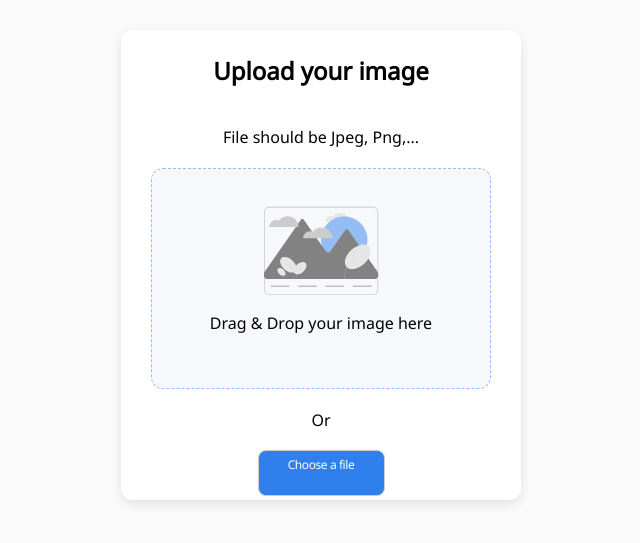
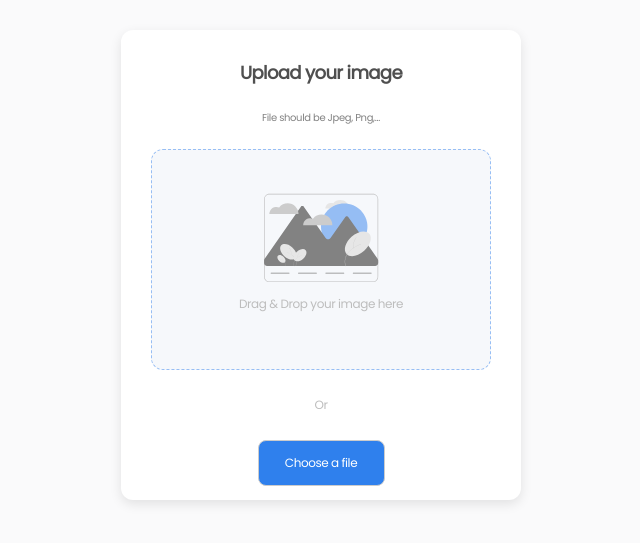
Before and after one commit to fernandobouchet/image-uploader, a React (Vite) app in the folder frontend/: page / in a window 1280 px wide. Shown: the part 143-686 px from the top of the page, without its empty margins (319-959 px from the left). Built offline with nearby package versions, Linux system fonts and the light colour scheme.

Commit message:
Style updates

```diff
--- a/frontend/src/components/Card.tsx
+++ b/frontend/src/components/Card.tsx
@@ -1,16 +1,26 @@
+import check from '../assets/check.svg';
+
 type Props = {
   imageUrl: string;
 };
 
 const Card: React.FC<Props> = ({ imageUrl }) => {
   return (
-    <div id="card">
-      <h2>Upload Successfully!</h2>
-      <img src={imageUrl} alt="" width={340} />
-      <div>
-        <input type="text" defaultValue={imageUrl} disabled />
+    <div className="container">
+      <div className="check-success">
+        <img src={check} alt="" />
+        <h2>Upload Successfully!</h2>
+      </div>
+      <img className="card-img" src={imageUrl} alt="" width={340} />
+      <div className="link-container">
+        <input
+          className="link-input"
+          type="text"
+          defaultValue={imageUrl}
+          disabled
+        />
         <button
-          className="file-upload-button"
+          className="link-button"
           onClick={() => {
             navigator.clipboard.writeText(imageUrl);
           }}
--- a/frontend/src/components/Form.tsx
+++ b/frontend/src/components/Form.tsx
@@ -1,6 +1,5 @@
 import image from '../assets/image.svg';
 import { uploadImage } from '../services/imageService';
-import * as React from 'react';
 
 type Props = {
   setimageUrl: React.Dispatch<React.SetStateAction<undefined | string>>;
@@ -26,9 +25,9 @@ const Form: React.FC<Props> = ({ setimageUrl }) => {
 
   return (
     <>
-      <form id="form">
+      <form className="container">
         <h2>Upload your image</h2>
-        <p>File should be Jpeg, Png,...</p>
+        <p className="form-p">File should be Jpeg, Png,...</p>
         <label
           id="input-label"
           htmlFor="input-file"
@@ -39,10 +38,10 @@ const Form: React.FC<Props> = ({ setimageUrl }) => {
         >
           <div id="drop-img-container">
             <img src={image} alt="" draggable="false" />
-            <p>Drag & Drop your image here</p>
+            <p className="form-p-sub">Drag & Drop your image here</p>
           </div>
         </label>
-        <p>Or</p>
+        <p className="form-p-sub">Or</p>
         <label htmlFor="input-file-label" className="file-upload-button">
           Choose a file
           <input
--- a/frontend/src/index.css
+++ b/frontend/src/index.css
@@ -1,8 +1,17 @@
-@import url('https://fonts.googleapis.com/css2?family=Noto+Sans&display=swap');
+@import url('https://fonts.googleapis.com/css2?family=Poppins&display=swap');
 
 body {
-  font-family: 'Noto Sans';
+  font-family: 'Poppins', sans-serif;
   background-color: #fafafb;
+  font-weight: 500;
+}
+
+h2 {
+  font-size: 18px;
+  line-height: 27px;
+  letter-spacing: -0.035em;
+  color: #4f4f4f;
+  margin-bottom: 0;
 }
 
 #home-container {
@@ -13,7 +22,7 @@ body {
   height: 100vh;
 }
 
-#form {
+.container {
   display: flex;
   flex-direction: column;
   align-items: center;
@@ -23,6 +32,20 @@ body {
   background: #ffffff;
   box-shadow: 0px 4px 12px rgba(0, 0, 0, 0.1);
   border-radius: 12px;
+}
+
+.form-p {
+  font-size: 10px;
+  line-height: 15px;
+  letter-spacing: -0.035em;
+  color: #828282;
+}
+
+.form-p-sub {
+  font-size: 12px;
+  line-height: 18px;
+  letter-spacing: -0.035em;
+  color: #bdbdbd;
 }
 
 #input-label {
@@ -49,8 +72,10 @@ input[type='file'] {
 }
 
 .file-upload-button {
+  display: flex;
+  align-items: center;
+  justify-content: center;
   border: 1px solid #ccc;
-  display: inline-block;
   padding: 6px 12px;
   cursor: pointer;
   width: 101px;
@@ -58,8 +83,6 @@ input[type='file'] {
   background: #2f80ed;
   border-radius: 8px;
 
-  font-style: normal;
-  font-weight: 500;
   font-size: 12px;
   line-height: 16px;
   text-align: center;
@@ -67,3 +90,54 @@ input[type='file'] {
 
   color: #ffffff;
 }
+
+.card-img {
+  border-radius: 12px;
+}
+
+.link-container {
+  display: flex;
+  position: relative;
+}
+
+.link-input {
+  width: 340px;
+  height: 35px;
+  padding-left: 10px;
+
+  background: #f6f8fb;
+
+  border: 1px solid #e0e0e0;
+  border-radius: 8px;
+}
+
+.link-button {
+  cursor: pointer;
+  position: absolute;
+  width: 74px;
+  height: 30px;
+
+  background: #2f80ed;
+  border: none;
+  border-radius: 8px;
+
+  font-size: 8px;
+  line-height: 12px;
+
+  text-align: center;
+  letter-spacing: -0.035em;
+
+  color: #ffffff;
+
+  top: 0;
+  right: 10px;
+  z-index: 2;
+  top: 5px;
+  transform: translateX(5px);
+}
+
+.check-success {
+  display: flex;
+  flex-direction: column;
+  align-items: center;
+}
```
Also changed, not shown: frontend/src/assets/check.svg (added).
